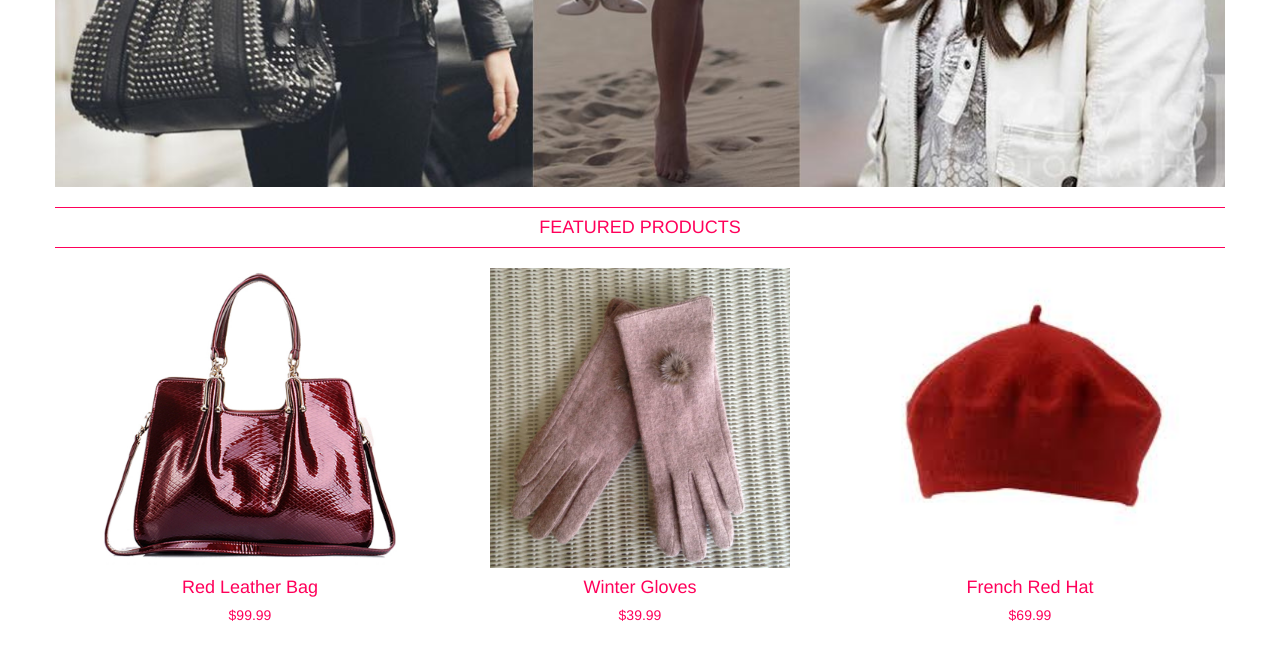
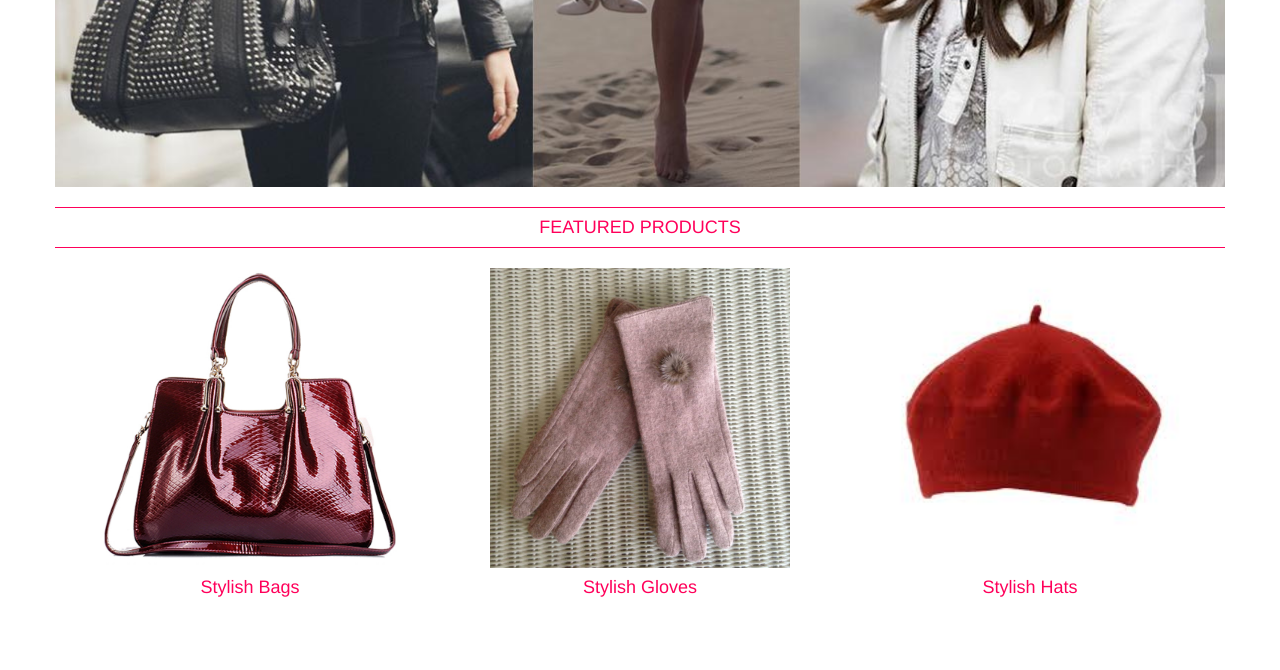
Before and after one commit to EBM26/Frenchable, a plain HTML site: page index.html at #!/home in a window 1280 px wide. Shown: the part 729-1399 px from the top of the page. Drawn offline with nearby package versions, Linux system fonts and the light colour scheme; some packages are replaced by stand-ins of ours; a web font is replaced by a local one.

Commit message:
changed sample array and made ng-repeat

```diff
--- a/main.js
+++ b/main.js
@@ -40,10 +40,12 @@ angular
 .module("frenchableApp")
 .controller("frechableController", function ($scope) {
 
-    $scope.pictures = [
-     {"name": "Red Leather Bag", "image": "images/FrenchHandbag.jpg", "price": "$99.99"},
-     {"name": "Winter Gloves", "image": "images/FrenchGloves.jpg", "price": "$39.99"},
-     {"name": "French Red Hat", "image": "images/FrenchHat.jpeg", "price": "$69.99"}
+//samples array for home page
+
+  $scope.samples = [
+  {"name": "Stylish Bags", "image": "images/FrenchHandbag.jpg"},
+  {"name": "Stylish Gloves", "image": "images/FrenchGloves.jpg"},
+  {"name": "Stylish Hats", "image": "images/FrenchHat.jpeg"}
 
   ]
 });
--- a/partial-home.html
+++ b/partial-home.html
@@ -8,23 +8,13 @@
 
     <h4 class="section text-center">FEATURED PRODUCTS</h4>
 
-    <div class="col-xs-4 sampleDiv text-center">
-      <img src="{{pictures[0].image}}" alt="" class="SamplePic">
-      <h4>{{pictures[0].name}}</h4>
-      <h5>{{pictures[0].price}}</h5>
+      <!-- ng-repeat through sample array -->
+
+    <div class="col-xs-4 sampleDiv text-center" ng-repeat="sample in samples">
+      <img src="{{sample.image}}" alt="" class="SamplePic">
+      <h4>{{sample.name}}</h4>
     </div>
 
-    <div class="col-xs-4 sampleDiv text-center">
-      <img src="{{pictures[1].image}}" alt="" class="SamplePic">
-      <h4>{{pictures[1].name}}</h4>
-      <h5>{{pictures[1].price}}</h5>
-    </div>
-
-    <div class="col-xs-4 sampleDiv text-center">
-      <img src="{{pictures[2].image}}" alt="" class="SamplePic">
-      <h4>{{pictures[2].name}}</h4>
-      <h5>{{pictures[2].price}}</h5>
-    </div>
 
   </div><!-- end of row div -->
 
```
Also changed, not shown: images/Bag1.jpg (added), images/Bag2.jpg (added), images/Bag3.jpg (added), images/Gloves1.jpg (added), images/Gloves2.jpg (added), images/Gloves3.jpg (added), images/Hat1.jpg (added), images/Hat2.jpg (added), images/Hat3.jpg (added), index.html (indentation only), 1 other file. Lines whose indentation alone changed are shown as unchanged.
